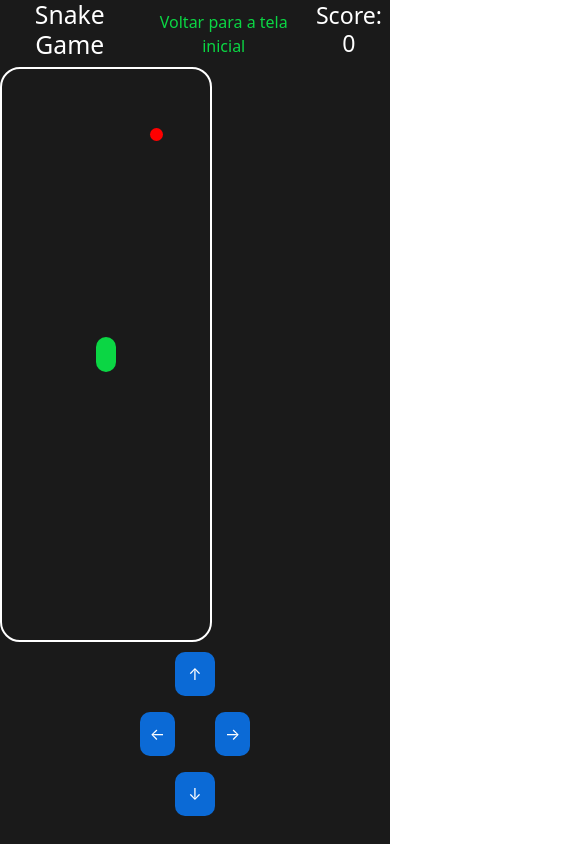
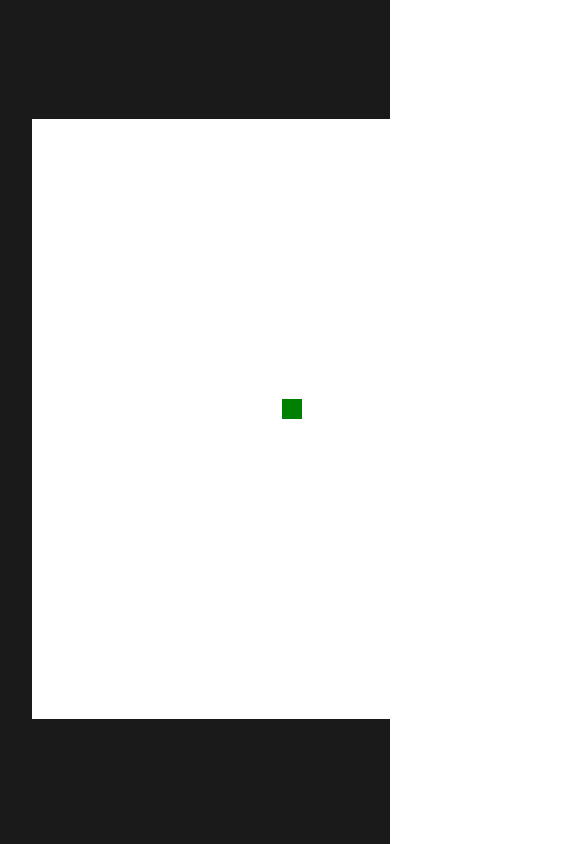
Before and after one commit to peterson337/jogos-com-vue, a Vue app: page /snake-game in a window 390 px wide. Shown: the whole page, 564 px wide, since content can reach past the window. Built offline with nearby package versions, Linux system fonts and the light colour scheme.

Commit message:
refazendo o jogo

```diff
--- a/src/components/snakeGame.vue
+++ b/src/components/snakeGame.vue
@@ -1,225 +1,69 @@
 <template>
-  <main class="containerGame">
-    <section class="headerGame">
-      <h2 class="titleGame">Snake Game</h2>
-      <RouterLink class="link" to="/">Voltar para a tela inicial</RouterLink>
-
-      <h3>Score: {{ pontos }}</h3>
-    </section>
-
-    <section class="tela">
-      <div id="snake"></div>
-
-      <div
-        v-for="item in comidas"
-        :key="item.id"
-        class="comida"
-        :style="{ top: item.top, left: item.left }"
-        id="bolinha"
-      ></div>
-    </section>
-
-    <div class="controls">
-      <p style="width: 40px" class="button" @click="() => moveSnake('ArrowUp')">
-        ↑
-      </p>
-
-      <div style="display: inline-flex; gap: 40px">
-        <p class="button" @click="() => moveSnake('ArrowLeft')">←</p>
-        <p class="button" @click="() => moveSnake('ArrowRight')">→</p>
-      </div>
-
-      <p
-        style="width: 40px"
-        class="button"
-        @click="() => moveSnake('ArrowDown')"
-      >
-        ↓
-      </p>
-    </div>
-  </main>
+  <div>
+    <canvas ref="gameCanvas" width="500" height="600"></canvas>
+  </div>
 </template>
 
-<script setup>
-import { ref, onMounted } from "vue";
+<script>
+export default {
+  name: "SnakeGame",
+  data() {
+    return {
+      canvas: null,
+      ctx: null,
+      snake: [{ x: 250, y: 300 }],
+      direction: "UP",
+      blockSize: 20,
+    };
+  },
+  methods: {
+    drawSnake() {
+      this.ctx.clearRect(0, 0, this.canvas.width, this.canvas.height);
+      this.snake.forEach((segment) => {
+        this.ctx.fillStyle = "green";
+        this.ctx.fillRect(segment.x, segment.y, this.blockSize, this.blockSize);
+      });
+    },
+    moveSnake() {
+      const head = { ...this.snake[0] };
+      if (this.direction === "UP") head.y -= this.blockSize;
+      if (this.direction === "DOWN") head.y += this.blockSize;
+      if (this.direction === "LEFT") head.x -= this.blockSize;
+      if (this.direction === "RIGHT") head.x += this.blockSize;
 
-const criarComida = () => {
-  const tela = document.querySelector(".tela");
-
-  const criarComida = {
-    id: Math.random(),
-    top: `${Math.floor(Math.random() * tela.clientHeight)}px`,
-    left: `${Math.floor(Math.random() * tela.clientWidth)}px`,
-  };
-
-  comidas.value.push(criarComida);
+      this.snake.unshift(head);
+      this.snake.pop();
+    },
+    changeDirection(event) {
+      this.gameLoop();
+      const key = event.key;
+      if (key === "ArrowUp" && this.direction !== "DOWN") this.direction = "UP";
+      if (key === "ArrowDown" && this.direction !== "UP")
+        this.direction = "DOWN";
+      if (key === "ArrowLeft" && this.direction !== "RIGHT")
+        this.direction = "LEFT";
+      if (key === "ArrowRight" && this.direction !== "LEFT")
+        this.direction = "RIGHT";
+    },
+    gameLoop() {
+      this.moveSnake();
+      this.drawSnake();
+    },
+  },
+  mounted() {
+    this.canvas = this.$refs.gameCanvas;
+    this.ctx = this.canvas.getContext("2d");
+    window.addEventListener("keydown", this.changeDirection);
+    this.gameLoop();
+  },
+  beforeDestroy() {
+    window.removeEventListener("keydown", this.changeDirection);
+  },
 };
-
-onMounted(() => criarComida());
-
-const up = ref(0);
-const down = ref(0);
-const left = ref(0);
-const right = ref(0);
-const tamanhoDaCobra = ref(35);
-const pontos = ref(0);
-const comidas = ref([]);
-window.addEventListener("keydown", (e) => moveSnake(e.key));
-
-const moveSnake = (e) => {
-  const snake = document.getElementById("snake");
-
-  const snakePosicao = document.getElementById("snake").getBoundingClientRect();
-
-  const comida = document.getElementById("bolinha");
-  const comidaPosicao = document
-    .getElementById("bolinha")
-    .getBoundingClientRect();
-
-  const comidaDevoradaDireita = snakePosicao.left - comidaPosicao.left;
-
-  const comidaDevoradaCima = snakePosicao.top - comidaPosicao.top;
-
-  // console.log(Number(comidaDevoradaCima).toLocaleString().split(",")[0]);
-
-  const teste2 = !Number(comidaDevoradaCima)
-    .toLocaleString()
-    .split(",")[0]
-    .includes("-");
-
-  const teste3 = Math.abs(comidaDevoradaCima);
-
-  // console.log(teste3);
-
-  if (
-    //prettier-ignore
-    Number(comidaDevoradaDireita).toLocaleString().split(",")[0] < 15 &&
-     //prettier-ignore
-    !Number(comidaDevoradaDireita).toLocaleString().split(",")[0].includes("-") &&
-     //prettier-ignore
-    Number(teste3)  < 20
-  ) {
-    comida.remove();
-    criarComida();
-    tamanhoDaCobra.value = tamanhoDaCobra.value + 5;
-    snake.style.height = `${tamanhoDaCobra.value}px`;
-    pontos.value = pontos.value + 1;
-  }
-
-  const fimDaTela = document.querySelector(".tela").getBoundingClientRect();
-
-  const posicaoCobra = snake.getBoundingClientRect();
-
-  // console.log("posição cobra", posicaoCobra, "posição tela", fimDaTela);
-
-  if (
-    posicaoCobra.right > fimDaTela.right ||
-    posicaoCobra.bottom > fimDaTela.bottom ||
-    posicaoCobra.left < fimDaTela.left ||
-    posicaoCobra.top < fimDaTela.top
-  ) {
-    alert("Game Over");
-
-    window.location.reload();
-  }
-
-  if (e === "ArrowUp") {
-    if (snake.style.rotate === "180deg") up.value = up.value + 10;
-    snake.style.marginBottom = `${up.value}px`;
-    snake.style.rotate = "180deg";
-  } else if (e === "ArrowDown") {
-    if (snake.style.rotate === "180deg") down.value = down.value + 10;
-    snake.style.marginTop = `${down.value}px`;
-    snake.style.rotate = "180deg";
-  } else if (e === "ArrowLeft") {
-    if (snake.style.rotate === "90deg") left.value = left.value + 10;
-    snake.style.marginRight = `${left.value}px`;
-    snake.style.rotate = "90deg";
-  } else if (e === "ArrowRight") {
-    if (snake.style.rotate === "90deg") right.value = right.value + 10;
-    snake.style.marginLeft = `${right.value}px`;
-    snake.style.rotate = "90deg";
-  }
-};
-
-window.addEventListener("resize", () => window.location.reload());
 </script>
 
-<style scoped>
-.link {
-  color: #0bd644;
-}
-
-.titleGame {
-  text-align: center;
-}
-
-.headerGame {
-  display: inline-flex;
-  align-items: center;
-  justify-content: space-around;
-  width: 100%;
-}
-
-.tela {
-  display: flex;
-  justify-content: center;
-  align-items: center;
-  height: calc(100vh - 120px);
-  width: calc(70vw - 100px);
-  border: 2px solid white;
-  border-radius: 20px;
-  position: relative;
-  overflow: clip;
-}
-
-#snake {
-  width: 20px;
-  height: 35px;
-  background-color: #0bd644;
-  position: absolute;
-  border-radius: 20px;
-  /* transition: transform 0.2s ease, margin 0.2s ease; */
-}
-
-.controls {
-  display: none;
-}
-
-.comida {
-  width: 13px;
-  height: 13px;
-  background-color: red;
-  position: absolute;
-  border-radius: 50%;
-}
-
-@media (max-width: 768px) {
-  .tela {
-    height: calc(80vh - 100px);
-    width: calc(80vw - 100px);
-  }
-
-  .containerGame {
-    position: absolute;
-    top: 0;
-    left: 0;
-  }
-
-  .controls {
-    display: flex;
-    margin-top: 10px;
-    flex-direction: column;
-    justify-content: center;
-    align-items: center;
-  }
-
-  .button {
-    background-color: #0b6ad6;
-    color: white;
-    padding: 10px;
-    border-radius: 10px;
-    cursor: pointer;
-  }
+<style>
+canvas {
+  background-color: white;
 }
 </style>
```
